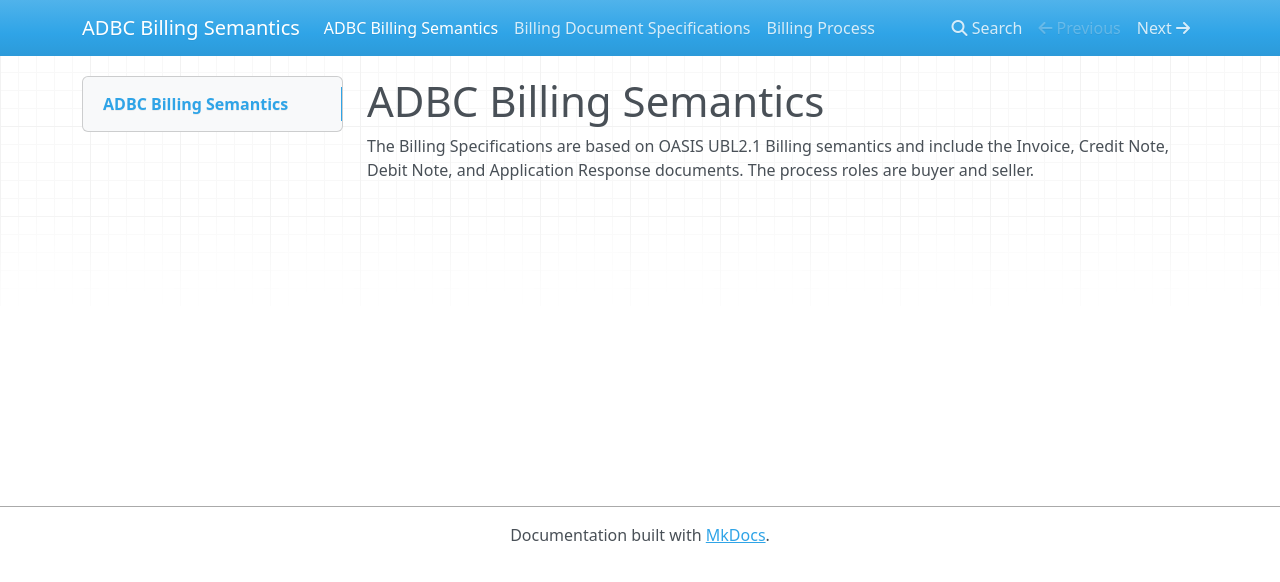
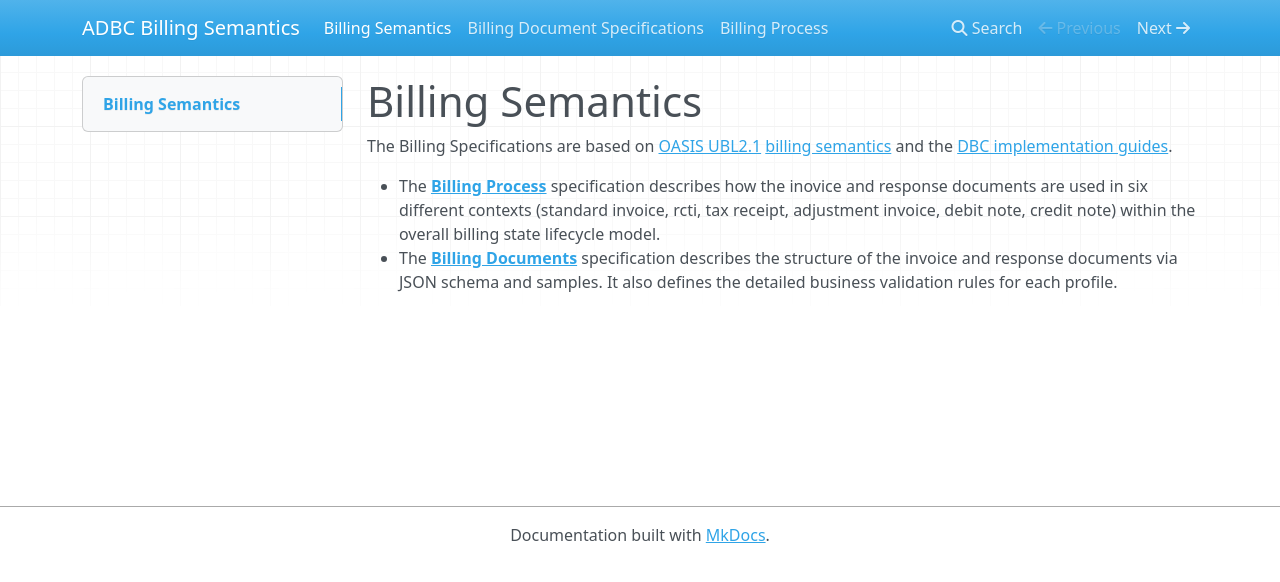
Before and after one commit to svanteschubert/ausdigital-bill, an MkDocs documentation site: the page built from docs/index.md, in a window 1280 px wide. Shown: the top 582 px of the page. Built offline with MkDocs 1.6.1, drawn with Linux system fonts in a browser that asks for light colours; nearby versions of some CDN libraries.

Commit message:
Billing semantics home page with links

```diff
--- a/docs/index.md
+++ b/docs/index.md
@@ -1,3 +1,6 @@
-# ADBC Billing Semantics
+# Billing Semantics
 
-The Billing Specifications are based on OASIS UBL2.1 Billing semantics and include the Invoice, Credit Note, Debit Note, and Application Response documents. The process roles are buyer and seller.
+The Billing Specifications are based on [OASIS UBL2.1](http://docs.oasis-open.org/ubl/UBL-2.1.html) [billing semantics](http://docs.oasis-open.org/ubl/os-UBL-2.1/UBL-2.1.html#S-BILLING) and the [DBC implementation guides](https://github.com/ausdigital/adbc).
+
+* The **[Billing Process](/docs/Billing-Process.md)** specification describes how the inovice and response documents are used in six different contexts (standard invoice, rcti, tax receipt, adjustment invoice, debit note, credit note) within the overall billing state lifecycle model.
+* The **[Billing Documents](/docs/Billing-Documents.md)** specification describes the structure of the invoice and response documents via JSON schema and samples.  It also defines the detailed business validation rules for each profile.
```
